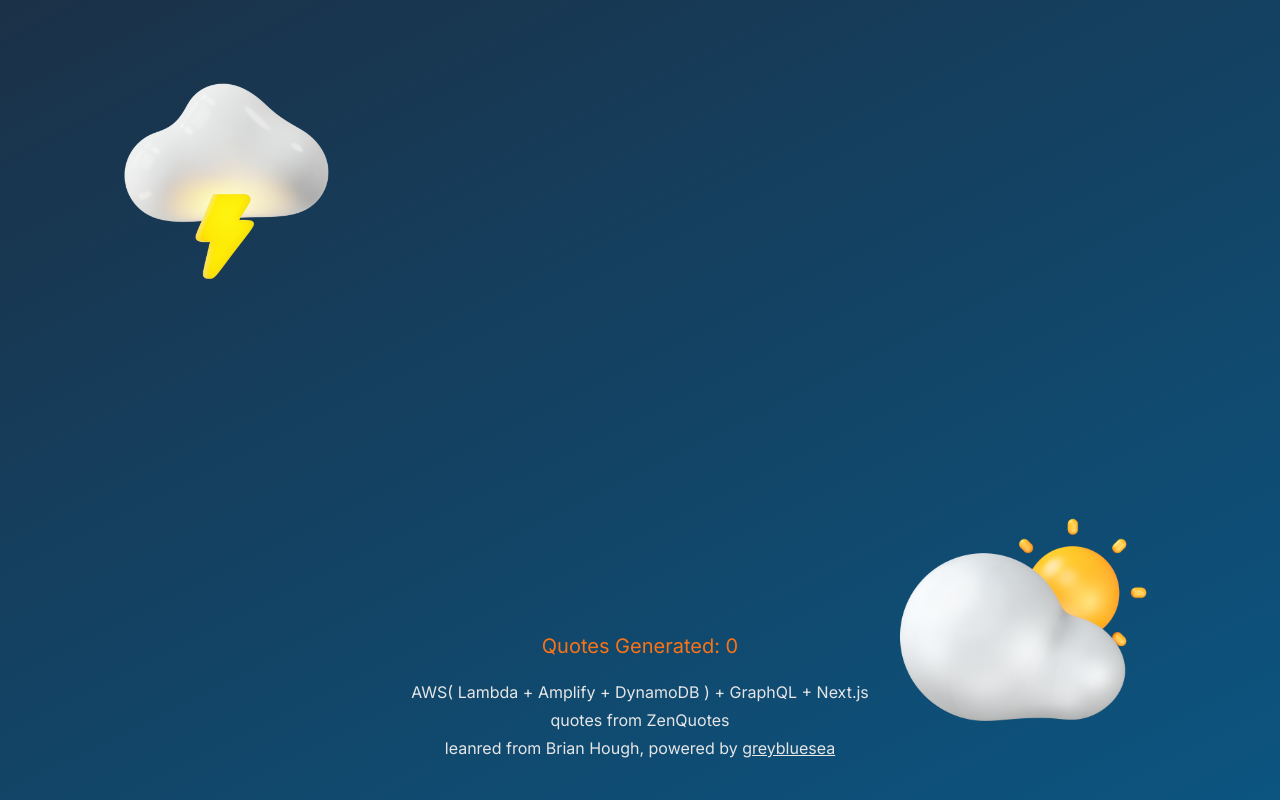
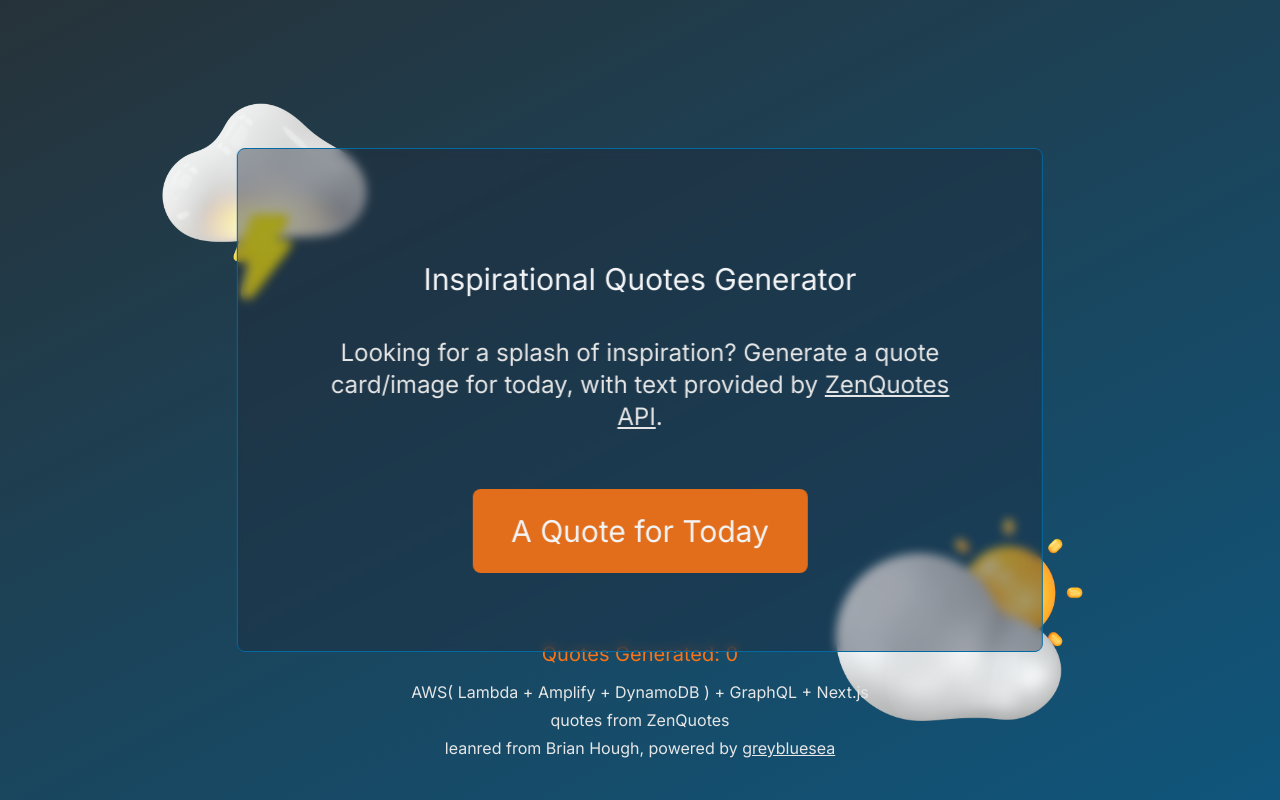
Before and after one commit to greybluesea/QuoteCardGenerator, a Next.js app: page / in a window 1280 px wide. Built offline with nearby package versions, Linux system fonts and the light colour scheme.

Commit message:
main page created

```diff
--- a/app/components/Footer.tsx
+++ b/app/components/Footer.tsx
@@ -8,11 +8,11 @@ type Props = {};
 const Footer = (props: Props) => {
   const [numberOfQuotesGenerated, setNumberOfQuotesGenerated] = useState(0);
   return (
-    <footer className=" fixed  bottom-14 lg:bottom-10 left-0 right-0 flex flex-col items-center z-[1] ">
-      <p className="text-orange-500 text-xl">
+    <footer className="fixed bottom-14 lg:bottom-10 left-0 right-0 flex flex-col items-center z-[1] ">
+      <p className="text-BRAND text-xl">
         Quotes Generated: {numberOfQuotesGenerated}
       </p>
-      <ul className="hidden lg:flex lg:flex-col w-[500px]  mx-auto items-center  space-y-1 rounded-xl mt-5">
+      <ul className="text-TEXT/60 hidden xl:flex xl:flex-col w-[500px]  mx-auto items-center  space-y-1 rounded-xl mt-3">
         <li>AWS( Lambda + Amplify + DynamoDB ) + GraphQL + Next.js</li>
         <li>quotes from ZenQuotes</li>
 
--- /dev/null
+++ b/app/components/Modal.tsx
@@ -0,0 +1,104 @@
+import * as Dialog from "@radix-ui/react-dialog";
+import React from "react";
+import { IoMdClose } from "react-icons/io";
+
+type ModalProps = {
+  isOpen: boolean;
+  onClose: () => void;
+  title: string;
+  description: string;
+  children: React.ReactNode;
+};
+
+const Modal = ({
+  isOpen,
+  onClose,
+  title,
+  description,
+  children,
+}: ModalProps) => {
+  return (
+    <Dialog.Root open={isOpen} onOpenChange={onClose} modal>
+      <Dialog.Portal>
+        <Dialog.Overlay
+          className="
+            backdrop-blur-[2px]
+            fixed
+            inset-0
+            z-[5]
+          "
+        />
+        <Dialog.Content
+          className="
+            fixed
+            top-[50%]
+            left-[50%]
+            translate-x-[-50%]
+            translate-y-[-50%]
+
+            bg-BGCOLOR-SECONDARY
+            rounded-md
+            border
+            border-BGCOLOR-SECONDARY
+            drop-shadow-md
+
+            w-full
+            h-full
+            max-h-full
+            sm:h-auto
+            sm:max-h-[85vh]
+            sm:w-[90vw]
+            sm:max-w-[450px]
+
+            p-[25px]
+
+          "
+        >
+          <Dialog.Title
+            className="
+              text-2xl
+              text-center
+              font-bold
+              mb-2
+            "
+          >
+            {title}
+          </Dialog.Title>
+          <Dialog.Description
+            className="
+              mb-3
+              text-center
+            "
+          >
+            {description}
+          </Dialog.Description>
+
+          <Dialog.Close asChild>
+            <button
+              className="
+                text-NEUTRAL
+                hover-text-highlight
+                absolute
+                top-[10px]
+                right-[10px]
+                inline-flex
+                h-[35px]
+                w-[35px]
+                appearance-none
+                items-center
+                justify-center
+                rounded-full
+              "
+              aria-label="Close"
+            >
+              <IoMdClose size="25" />
+            </button>
+          </Dialog.Close>
+          <div autoFocus={true}>{children}</div>
+        </Dialog.Content>
+      </Dialog.Portal>
+    </Dialog.Root>
+  );
+};
+
+export default Modal;
--- a/app/globals.css
+++ b/app/globals.css
@@ -6,28 +6,28 @@ html,
 body,
 :root {
   height: 100%;
-  background-color: black;
+  background-color: var(--BGCOLOR-PRIMARY);
   color: var(--TEXT-PRIMARY);
   color-scheme: dark;
 }
 
 @layer base {
   :root {
-    --BRAND: rgb(34, 197, 94); /*  green-500 */
-    --BRAND-SECONDARY: rgb(21, 128, 61); /*  green-700 */
+    --BRAND: rgb(249 115 22); /*  orange-500 */
+    --BRAND-SECONDARY: #1e293b; /*  slate-800 */
 
     --TEXT-PRIMARY: rgb(230, 230, 230);
-    --TEXT-SECONDARYL: rgb(163 163 163);
+    --TEXT-SECONDARY: rgb(163 163 163);
     --TEXT-HIGHLIGHT: rgb(243 244 246);
 
-    --BGCOLOR-PRIMARY: rgb(24, 24, 24);
+    --BGCOLOR-PRIMARY: #0369a1; /*  sky-700 */
     --BGCOLOR-SECONDARY: rgb(43, 43, 43);
-    --BGCOLOR-HIGHLIGHT: rgb(75, 75, 75);
+    --BGCOLOR-HIGHLIGHT: #1e293b; /*  slate-800 */
   }
 }
 
 @layer components {
-  .hover-text-highlight {
-    @apply hover:text-HIGHLIGHT cursor-pointer transition duration-200;
+  .large-text {
+    @apply text-lg sm:text-xl md:text-2xl lg:text-3xl text-TEXT-HIGHLIGHT whitespace-nowrap;
   }
 }
--- a/app/layout.tsx
+++ b/app/layout.tsx
@@ -21,10 +21,17 @@ export default function RootLayout({
       <body
         className={
           inter.className +
-          " w-[100dvw] h-[100dvh] p-24 bg-gradient-to-br from-slate-800 to-sky-700 bg-[size:200%_160%] animate-weather backdrop-blur-[80px] "
+          " w-[100dvw] h-[100dvh] p-24 bg-gradient-to-br from-BGCOLOR-SECONDARY to-BGCOLOR bg-[size:200%_160%] animate-weather backdrop-blur-[80px] "
         }
       >
-        <div className="fixed left-[0.5dvw] top-0 w-[130px] aspect-square sm:left-12 sm:w-[200px]  md:left-14 md:w-[270px] lg:left-16 lg:w-[320px] ">
+        {/* <div className="fixed left-[4.5dvw] top-[2.5dvh]  w-[130px] aspect-square sm:left-12 sm:top-0 sm:w-[200px]  md:left-14 md:w-[270px] lg:left-16 lg:w-[320px] ">
+          <Image
+            src={"/img/cloud-and-thunder.png"}
+            fill
+            alt="cloud-and-thunder"
+          />
+        </div> */}
+        <div className="fixed left-[8dvw] top-[2.5dvh] w-[130px] aspect-square sm:w-[200px] md:w-[270px] lg:w-[320px] ">
           <Image
             src={"/img/cloud-and-thunder.png"}
             fill
@@ -34,7 +41,10 @@ export default function RootLayout({
 
         {children}
 
-        <div className="fixed right-0 bottom-5 w-[200px] aspect-[2/1] sm:w-[320px] md:w-[440px] lg:w-[520px] my-4 ">
+        {/* <div className="fixed right-0 bottom-5 w-[200px] aspect-[2/1] sm:w-[320px] md:w-[440px] lg:w-[520px] my-4 ">
+          <Image src={"/img/cloudy-weather.png"} fill alt="cloud-and-thunder" />
+        </div> */}
+        <div className="fixed right-[5dvw] bottom-[2.5dvh] w-[200px] aspect-[2/1] sm:w-[320px] md:w-[440px] lg:w-[520px] my-4 ">
           <Image src={"/img/cloudy-weather.png"} fill alt="cloud-and-thunder" />
         </div>
         <Footer />
--- a/app/page.tsx
+++ b/app/page.tsx
@@ -1,9 +1,53 @@
 import Image from "next/image";
+import Modal from "./components/Modal";
+import Link from "next/link";
 
 export default function Home() {
   return (
-    <main className="">
-      <div className="" />
+    <main
+      className="
+  fixed
+  top-[50%]
+  left-[50%]
+  translate-x-[-50%]
+  translate-y-[-50%]
+
+  bg-slate-800/40
+  backdrop-blur-[5px]
+  rounded-lg
+  border
+  border-BGCOLOR
+  drop-shadow-[5px_5px_5px_5px_rgba(222, 224, 228, 0.9)]
+
+  w-[63dvw]
+  h-[63dvh]
+  min-w-[320px]
+
+  py-[7dvh]
+  px-[7dvw]
+  z-[2]
+  flex flex-col items-center
+
+"
+    >
+      <h2 className="mt-[7vh] large-text">Inspirational Quotes Generator</h2>
+      <p className=" mt-[5vh] text-md sm:text-lg md:text-xl lg:text-2xl  text-center">
+        {" "}
+        Looking for a splash of inspiration? Generate a quote card/image for
+        today, with text provided by{" "}
+        <Link
+          href="https://zenquotes.io/"
+          target="_blank"
+          rel="noopener noreferrer"
+          style={{ textDecoration: "underline" }}
+        >
+          ZenQuotes API
+        </Link>
+        .
+      </p>
+      <button className="mt-[7vh] large-text bg-orange-500/90 hover:bg-BRAND hover:text-TEXT-HIGHLIGHT px-[3dvw] py-[3dvh] rounded-lg transition duration-200 drop-shadow-[0_8px_8px_rgba(222, 224, 228, 0.9)]">
+        A Quote for Today
+      </button>
     </main>
   );
 }
--- a/package.json
+++ b/package.json
@@ -20,6 +20,7 @@
     "postcss": "8.4.29",
     "react": "18.2.0",
     "react-dom": "18.2.0",
+    "react-icons": "^4.11.0",
     "tailwindcss": "3.3.3",
     "typescript": "5.2.2"
   }
```
Also changed, not shown: 1 other file (tests, documents, lock files or other folders).
